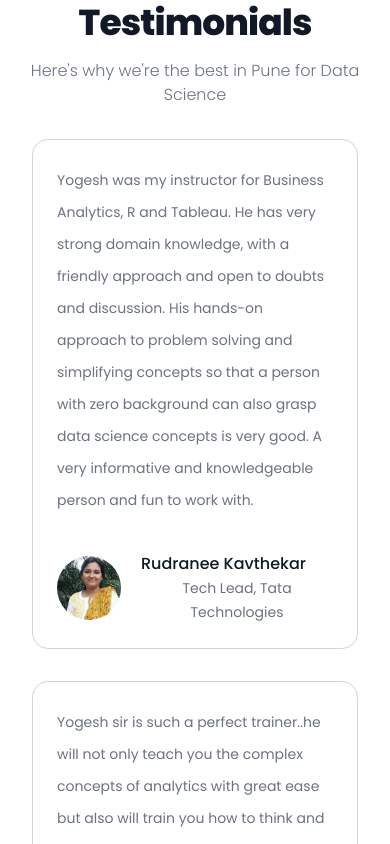
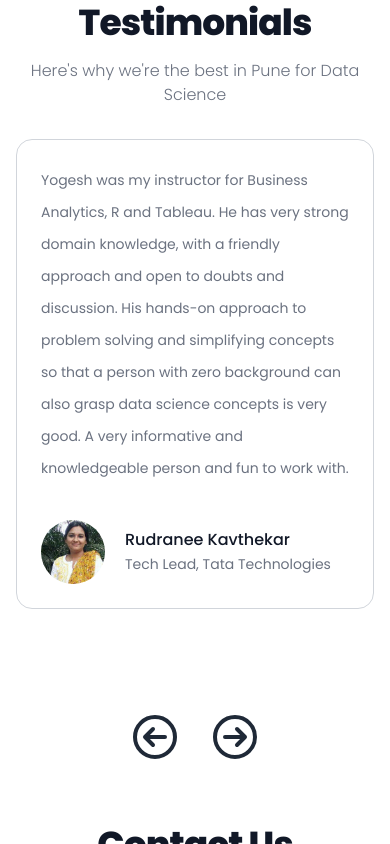
Before and after one commit to sidpandagle/edu-landing, a Next.js app: page / in a window 390 px wide. Shown: the part 10740-11584 px from the top of the page. Built offline with nearby package versions, Linux system fonts and the light colour scheme.

Commit message:
Testimonail Swiper added

```diff
--- a/package.json
+++ b/package.json
@@ -11,7 +11,8 @@
   "dependencies": {
     "next": "14.2.5",
     "react": "^18",
-    "react-dom": "^18"
+    "react-dom": "^18",
+    "swiper": "^11.0.5"
   },
   "devDependencies": {
     "@types/node": "^20",
--- a/shared/components/Contact.tsx
+++ b/shared/components/Contact.tsx
@@ -97,10 +97,10 @@ export default function Contact() {
                     </div>
                     <div>
                         <label className="block text-sm font-medium text-gray-900">Graduation Year</label>
-                        <select id="graduationYear" className="block p-3 w-full text-sm text-gray-900 bg-gray-50 rounded-lg border border-gray-300 shadow-sm focus:ring-primary-500 focus:border-primary-500" required>
-                            <option value="2024" disabled selected>Select your graduation year</option>
+                        <select id="graduationYear" onChange={()=>{}} value='2024' className="block p-3 w-full text-sm text-gray-900 bg-gray-50 rounded-lg border border-gray-300 shadow-sm focus:ring-primary-500 focus:border-primary-500" required>
+                            <option value="" disabled>Select your graduation year</option>
                             {/* <option value="2025">2025</option> */}
-                            <option value="2024" selected>2024</option>
+                            <option value="2024">2024</option>
                             <option value="2023">2023</option>
                             <option value="2022">2022</option>
                             <option value="2021">2021</option>
--- a/shared/components/Testimonials.tsx
+++ b/shared/components/Testimonials.tsx
@@ -1,6 +1,16 @@
 import Image from "next/image";
+'use client'
 
+import { Swiper, SwiperSlide } from 'swiper/react';
+import { useSwiper } from 'swiper/react';
+import 'swiper/css';
+import { useState } from "react";
 export default function Testimonials() {
+
+
+    const [my_swiper, set_my_swiper] = useState({});
+    const swiper = useSwiper();
+
     let testimonials = [
         {
             name: 'Rudranee Kavthekar',
@@ -68,31 +78,43 @@ export default function Testimonials() {
             <div className="py-8 px-4 mx-auto max-w-screen-xl text-center lg:py-16 lg:px-6">
                 <div className="mx-auto max-w-screen-sm">
                     <h2 className="mb-4 text-4xl tracking-tight font-extrabold text-gray-900 ">Testimonials</h2>
-                    <p className="mb-8 font-light text-gray-500 lg:mb-16 sm:text-xl ">Here's why we're the best in Pune for Data Science</p>
+                    <p className="mb-8 font-light text-gray-500 lg:mb-8 sm:text-xl ">Here's why we're the best in Pune for Data Science</p>
                 </div>
                 <section className="bg-white">
-                    <section className="">
-                        <div className="mx-auto max-w-7xl px-4 sm:px-6 lg:px-8">
-                            <div className="grid grid-cols-1 md:grid-cols-2 gap-8">
+                    <section>
+                        <Swiper
+                            onInit={(ev) => {
+                                set_my_swiper(ev)
+                            }}
+                            slidesPerView={1}
+                            // onSlideChange={(i) => { changeSlider(i.realIndex) }}
+                            onSwiper={(swiper) => { }}
+                        >
                             {testimonials.map((item, index) => {
                                 return (
-                                        <div key={index} className="swiper-slide group bg-white border border-solid h-auto border-gray-300 rounded-2xl p-6 transition-all duration-500 w-full hover:border-indigo-600 slide-active:border-indigo-600 h-full flex flex-col justify-between">
+                                    <SwiperSlide key={index} >
+                                        <div className="swiper-slide group bg-white border border-solid h-auto border-gray-300 rounded-2xl p-6 transition-all duration-500 w-full  slide-active:border-indigo-600 h-full flex flex-col justify-between">
                                             <p
-                                                className="text-sm md:text-[16px] text-left text-gray-500 leading-8 transition-all duration-500 mb-9 group-hover:text-gray-800">
+                                                className="text-sm md:text-[16px] text-left text-gray-500 leading-8 transition-all duration-500 mb-9 ">
                                                 {item.testimonial}
                                             </p>
                                             <div className="flex items-center gap-5">
                                                 <img className="h-16 w-16 rounded-full" src={"/testimonials/" + (index + 1) + ".jpg"} alt={index.toString()} />
                                                 <div className="">
-                                                    <h5 className="text-gray-900 text-left font-medium transition-all duration-500  group-hover:text-indigo-600 swiper-slide-active:text-indigo-600">{item.name}</h5>
+                                                    <h5 className="text-gray-900 text-left font-medium transition-all duration-500   swiper-slide-active:text-indigo-600">{item.name}</h5>
                                                     <span className="text-sm leading-6 text-left text-gray-500">{item.designation}</span>
                                                 </div>
                                             </div>
                                         </div>
+                                    </SwiperSlide>
                                 );
                             }
                             )}
-                            </div>
+
+                        </Swiper>
+                        <div className="flex justify-center gap-8">
+                            <div onClick={() => { my_swiper?.slidePrev(); }}> <img className="h-12 w-12 rotate-180" src="/arrow.svg" alt="" /> </div>
+                            <div onClick={() => { my_swiper?.slideNext(); }}> <img className="h-12 w-12" src="/arrow.svg" alt="" /> </div>
                         </div>
                     </section>
                 </section>
```
Also changed, not shown: public/arrow.svg (added), 1 other file (tests, documents, lock files or other folders). Lines whose indentation alone changed are shown as unchanged.
